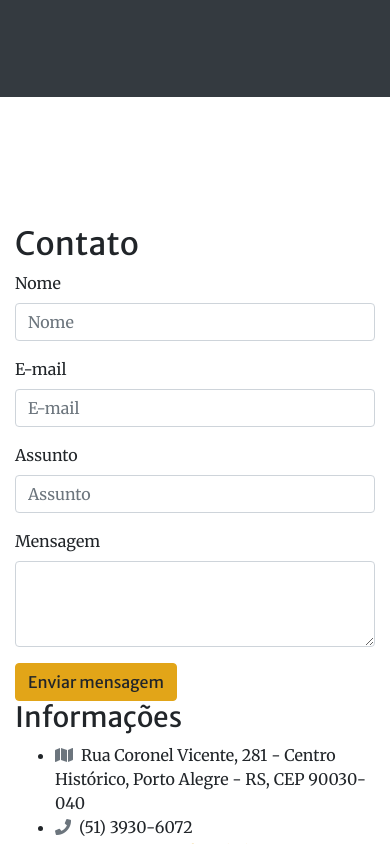
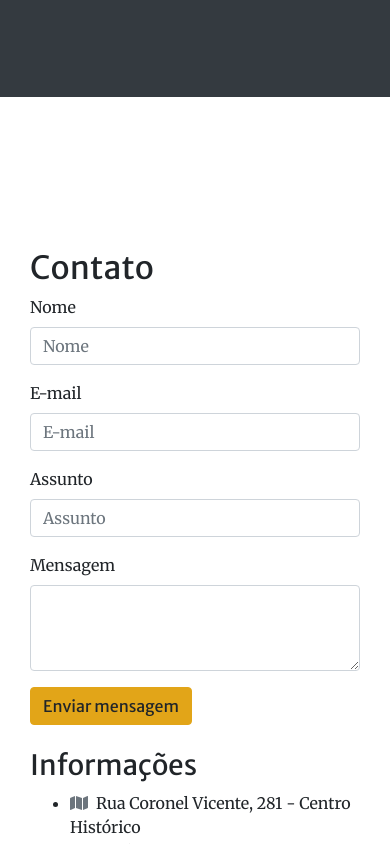
Before and after one commit to glhrrm/mostrapoa2019, a website with bundled scripts: page index.html in a window 390 px wide. Shown: the part 11156-12000 px from the top of the page. Built offline with nearby package versions, Linux system fonts and the light colour scheme.

Commit message:
Ajustado formulário de contato no mobile e reduzido espaçamento interno das seções

```diff
--- a/index.html
+++ b/index.html
@@ -454,8 +454,8 @@
   <section class="page-section" id="contato">
     <div class="container">
       <div class="row">
-        <div class="col">
-          <h2>Contato</h2>
+        <div class="col-md-6">
+          <h2 class="mt-4">Contato</h2>
           <form action="" validate>
             <div class="form-row">
               <div class="form-group col-md-6">
@@ -478,12 +478,12 @@
             <button type="submit" class="btn btn-primary">Enviar mensagem</button>
           </form>
         </div>
-        <div class="col">
-          <h3>Informações</h3>
+        <div class="col-md-6 contact-informations">
+          <h3 class="mt-4">Informações</h3>
           <ul>
             <li>
-              <i class="fas fa-map mr-2 text-muted"></i>Rua Coronel Vicente, 281 - Centro Histórico, Porto Alegre - RS,
-              CEP 90030-040
+              <i class="fas fa-map mr-2 text-muted"></i>Rua Coronel Vicente, 281 - Centro Histórico<br>
+              Porto Alegre - RS, CEP 90030-040
             </li>
             <li>
               <i class="fas fa-phone mr-2 text-muted"></i>(51) 3930-6072
--- /dev/null
+++ b/scss/_contato.scss
@@ -0,0 +1,10 @@
+#contato {
+  .contact-informations ul {
+    margin: 0;
+    padding: 0 0.5rem;
+  }
+  .contact-informations ul li {
+    padding: 0.4rem 0;
+    list-style: none;
+  }
+}
--- a/scss/_global.scss
+++ b/scss/_global.scss
@@ -61,7 +61,7 @@ hr.secondary-light {
 
 // Page section padding
 .page-section {
-  padding: 8rem 0;
+  padding: 4rem 0;
 }
 
 .bg-primary {
--- a/scss/creative.scss
+++ b/scss/creative.scss
@@ -9,4 +9,5 @@
 @import "./masthead.scss";
 @import "./portfolio.scss";
 @import "./organizadores.scss";
+@import "./contato.scss";
 @import "./global.scss";
```
